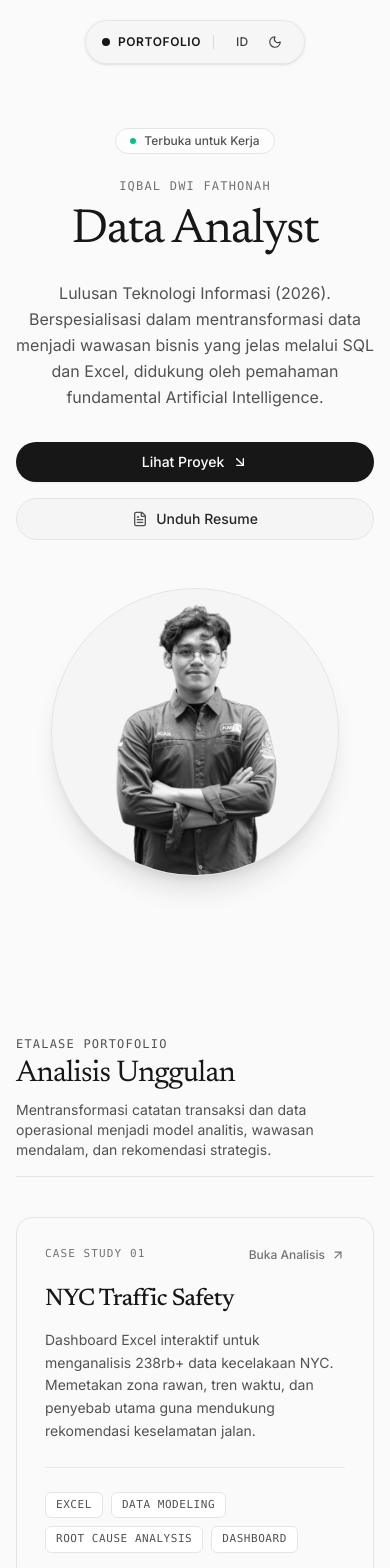
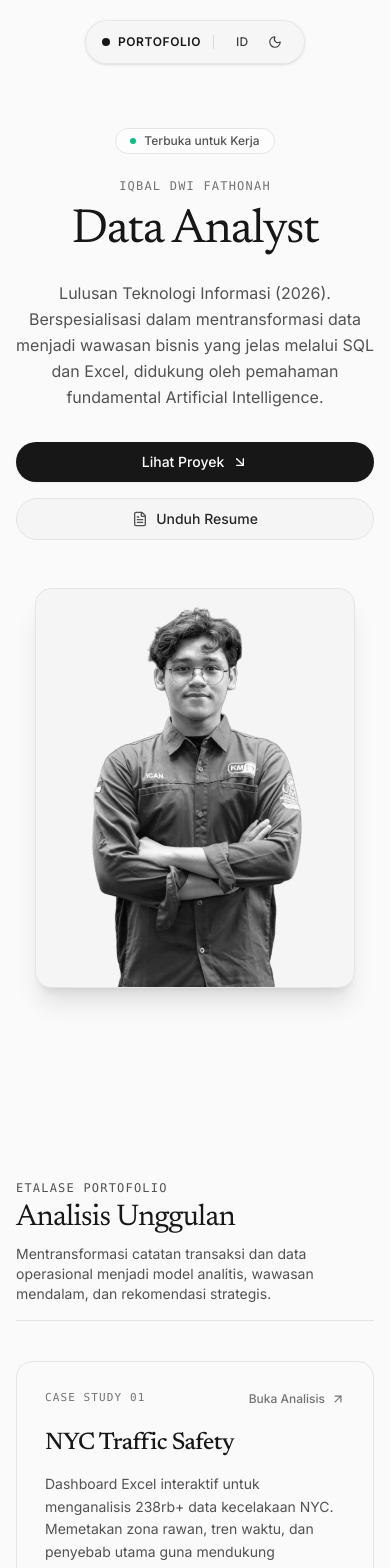
Before and after one commit to qivoradev/portofoliobyiqbal, a React (Vite) app: page / in a window 390 px wide. Shown: the top 1568 px of the page. Built offline with nearby package versions, Linux system fonts and the light colour scheme; a web font is replaced by a local one.

Commit message:
style(hero): unify profile picture shape to rounded rectangle and improve mobile spacing hierarchy

```diff
--- a/src/App.jsx
+++ b/src/App.jsx
@@ -523,7 +523,7 @@ export default function App() {
         {/* 2. Hero Section (Split Two-Column Design) */}
         <section
           id="about"
-          className="pt-32 pb-20 sm:pt-40 sm:pb-24 md:pt-48 md:pb-28 px-4 sm:px-6 max-w-6xl mx-auto"
+          className="pt-32 pb-28 sm:pt-40 sm:pb-32 lg:pt-48 lg:pb-36 px-4 sm:px-6 max-w-6xl mx-auto"
         >
           <div className="grid grid-cols-1 lg:grid-cols-2 gap-12 lg:gap-8 items-center max-w-6xl mx-auto">
             {/* Left Column (Text Content) */}
@@ -572,7 +572,7 @@ export default function App() {
 
             {/* Right Column (Profile Picture) */}
             <div className="relative flex justify-center lg:justify-end order-last">
-              <div className="relative w-72 h-72 md:w-80 md:h-80 lg:w-[400px] lg:h-[400px] rounded-full lg:rounded-2xl overflow-hidden bg-neutral-100 dark:bg-neutral-800 shadow-xl border border-neutral-200 dark:border-neutral-800">
+              <div className="relative w-full max-w-[320px] md:max-w-[400px] aspect-[4/5] rounded-2xl overflow-hidden bg-neutral-100 dark:bg-neutral-800 shadow-xl border border-neutral-200 dark:border-neutral-800 mx-auto lg:mx-0 lg:ml-auto">
                 <img
                   src="/profile-picture.png"
                   alt="Iqbal Dwi Fathonah"
```
Also changed, not shown: public/profile-picture.png.
